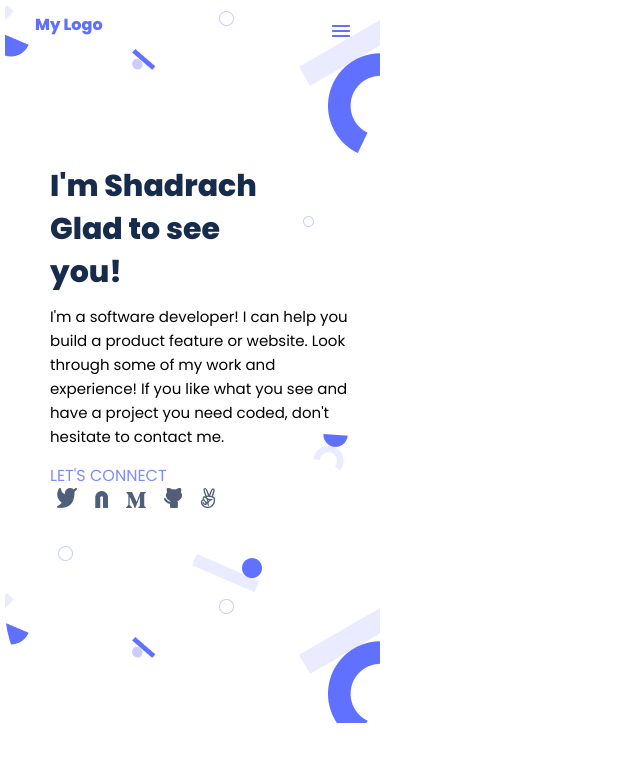
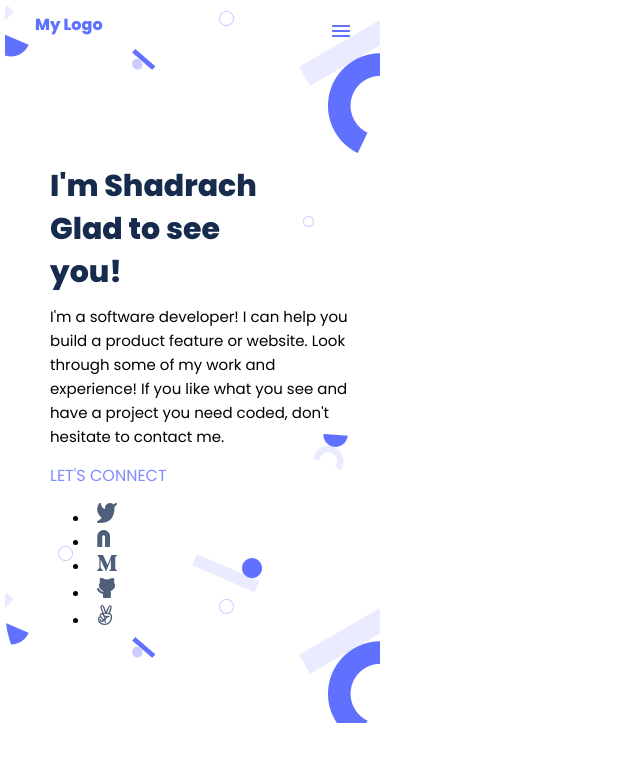
Before and after one commit to ShaddyMore/Mobile-setup, a website: page index.html in a window 1280 px wide. Shown: the whole page, without its empty margins (0-640 px from the left). Drawn offline with Linux system fonts and the light colour scheme.

Commit message:
Update index.html

```diff
--- a/index.html
+++ b/index.html
@@ -35,17 +35,20 @@
      </p>
         <a href="#" class="let-connect" style="font-family: 'Poppins', serif;">LET'S CONNECT </a>
         <br>
-      <div class="icons-social">
-        <a class="icon icon-twitter" href="Twitter">
-          <img src="/images/Twitter.png" alt="Twitter icon"></a>
-        <a class="icon icon-linkedin" href="Linkedin">
-          <img src="/images/Linkedin.png" alt="Linkedin icon"></a>
-        <a class="icon icon-medium" href="Messenger"> <img src="/images/Vector4.png" alt="Message icon"/></a>
-        <a class="icon icon-github" href="Github"> <img src="/images/Github.png" alt="Github icon"/><a>
-        <a class="icon icon-iOS" href=""> <img src="/images/iOS.png" alt="iOS icon"></a>
-      </div>
+      <ul class="icons-social">
+        <li>
+        <a class="icon icon-twitter" href="Twitter"><img src="/images/Twitter.png" alt="Twitter icon"></a></li>
+        <li>
+        <a class="icon icon-linkedin" href="Linkedin"><img src="/images/Linkedin.png" alt="Linkedin icon"></a></li>
+        <li>
+        <a class="icon icon-medium" href="Messenger"><img src="/images/Vector4.png" alt="Message icon"/></a></li>
+        <li>
+        <a class="icon icon-github" href="Github"><img src="/images/Github.png" alt="Github icon"/><a></li>
+        <li>
+        <a class="icon icon-iOS" href=""> <img src="/images/iOS.png" alt="iOS icon"></a></li>
+      </ul>
     </section>
-    </headline>
+  </headline>
   </div>
 </body>
 </html>
```
